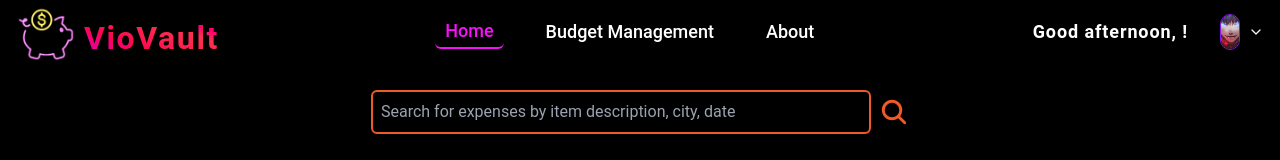
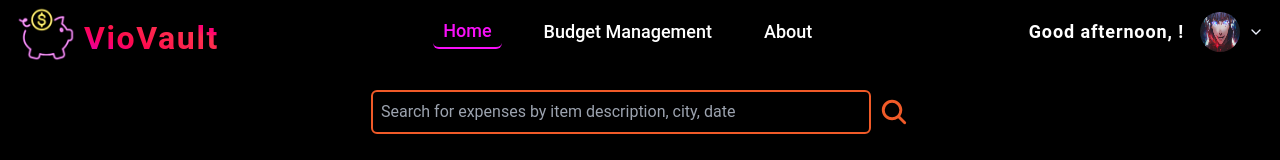
Before and after one commit to Danny2705/budget-application, a React (Create React App) app: page / in a window 1280 px wide. Shown: the top 160 px of the page. Built offline with nearby package versions, Linux system fonts and the light colour scheme; no server answers; sample sign-in values are in the browser's storage.

Commit message:
changed dropdown image display a bit

```diff
--- a/package.json
+++ b/package.json
@@ -23,6 +23,7 @@
     "framer-motion": "^11.2.1",
     "node-sass": "^9.0.0",
     "react": "^18.3.1",
+    "react-avatar": "^5.0.3",
     "react-chartjs-2": "^5.2.0",
     "react-dom": "^18.3.1",
     "react-drag-drop-files": "^2.3.10",
--- a/src/components/DropDownMenu.jsx
+++ b/src/components/DropDownMenu.jsx
@@ -11,6 +11,7 @@ import { useDispatch, useSelector } from "react-redux";
 import { Link, useNavigate } from "react-router-dom";
 import { logout } from "../redux/authSlice";
 import toast from "react-hot-toast";
+import Avatar from "react-avatar";
 
 const DropDownMenu = () => {
   const dispatch = useDispatch();
@@ -31,11 +32,8 @@ const DropDownMenu = () => {
         className='flex items-center gap-2 py-2 rounded-md text-indigo-50'
       >
         <span className="font-medium text-sm">
-          <img
-            src='/gojo.jpeg'
-            alt='user avatar'
-            className='text-2xl text-main-red duration-500 hover:text-[#da3354] w-9 h-9 rounded-full border border-[#801AE5] object-cover'
-          />
+          <Avatar src='/gojo.jpeg'
+            name={user.displayName} size="40" round={true} />
         </span>
         <motion.span
           animate={{ rotate: open ? 180 : 0 }}
--- a/src/screens/Profile/Profile.jsx
+++ b/src/screens/Profile/Profile.jsx
@@ -4,7 +4,7 @@ import Layout from "../Layout/Layout";
 export default function Profile() {
   return (
     <Layout>
-      <h1 className='mt-[60px]'>Profile</h1>
+      <h1 className='mt-[60px] text-white'>Profile</h1>
     </Layout>
   );
 }
```
Also changed, not shown: 1 other file (tests, documents, lock files or other folders).
